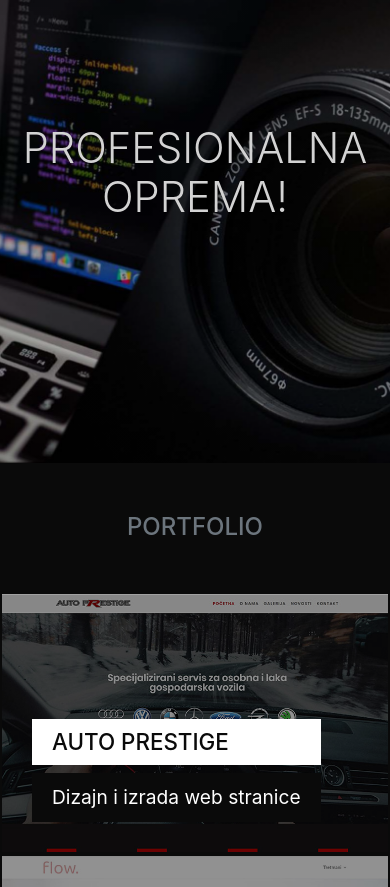
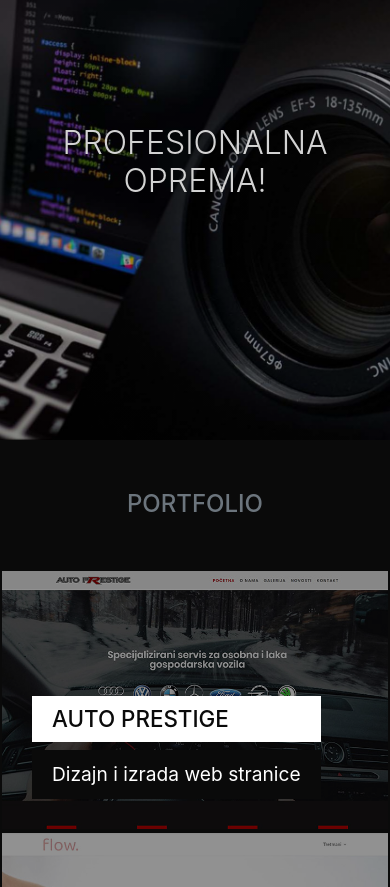
Before and after one commit to mustaxxx/dd-web.io, a website with bundled scripts: page index.html in a window 390 px wide. Shown: the part 2757-3644 px from the top of the page. Built offline with nearby package versions, Linux system fonts and the light colour scheme.

Commit message:
Update brk_portfolio.css

```diff
--- a/css/brk_portfolio.css
+++ b/css/brk_portfolio.css
@@ -137,7 +137,7 @@
 @media (max-width: 992px) {
 
 	#page-top > section.callout > div > h2{COLOR:LIGHTGREY;
-font-size:2.6em;}
+font-size:2em;}
 
 
   .masthead {
```
